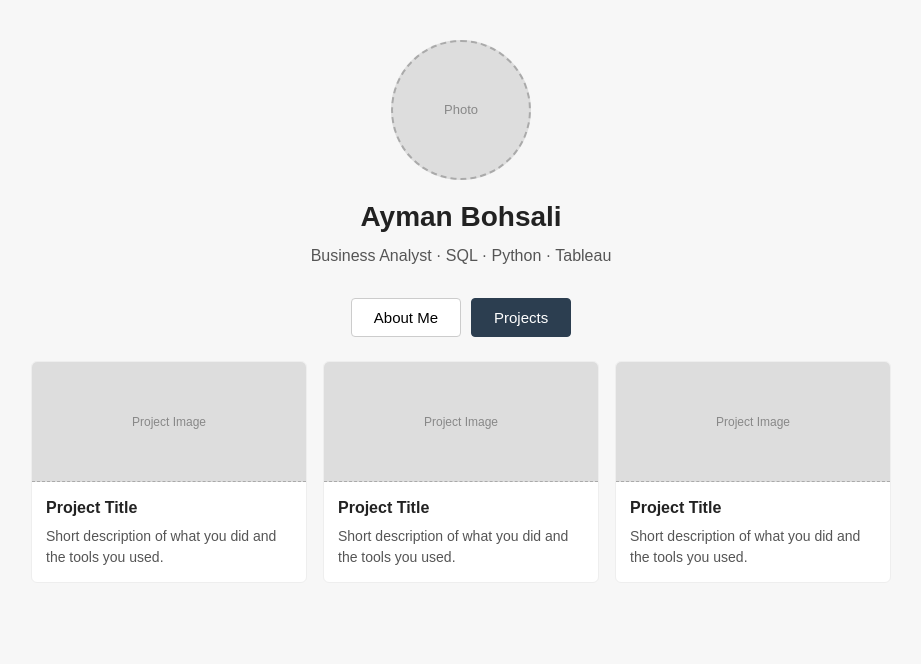
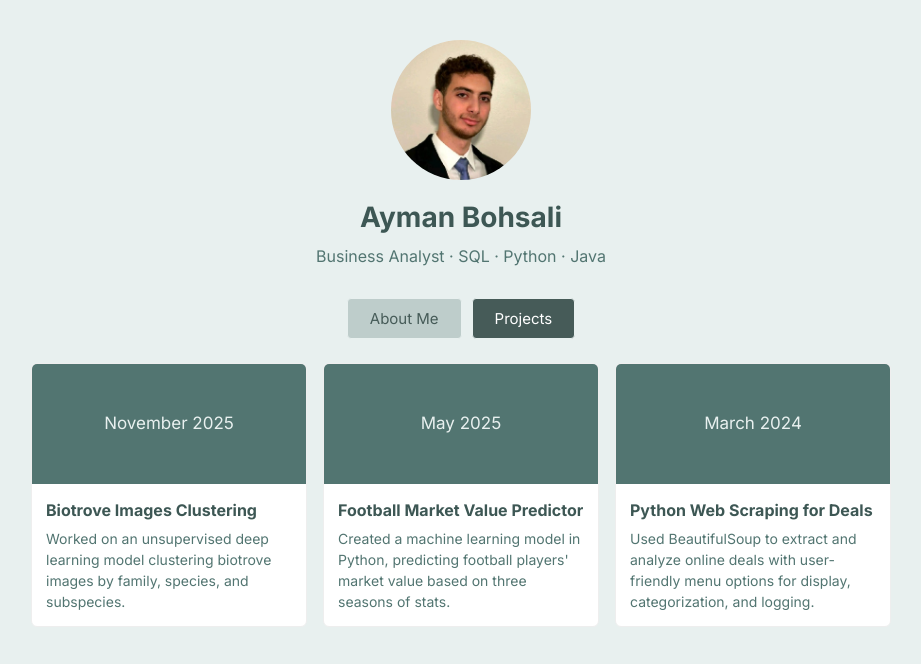
Before and after one commit to AymBohs/AymBohs.github.io, a plain HTML site: page index.html in a window 1280 px wide. Both pictures are taken after a click on the button "Projects". Shown: the whole page, without its empty margins (179-1100 px from the left). Drawn offline with Linux system fonts and the light colour scheme.

Commit message:
Updated the site and added picture

```diff
--- a/index.html
+++ b/index.html
@@ -6,7 +6,10 @@
     <meta charset="UTF-8" />
     <meta name="viewport" content="width=device-width, initial-scale=1.0" />
     <title>Business Analytics and Software Development Portfolio</title>
-
+<link
+  href="https://fonts.googleapis.com/css2?family=Inter:wght@400;500;600;700&display=swap"
+  rel="stylesheet"
+/>
     <style>
       /* ============================================================
        BASIC STYLES — students can tweak colors/fonts here
@@ -18,9 +21,9 @@
       }
 
       body {
-        font-family: Arial, Helvetica, sans-serif;
-        color: #222;
-        background: #f7f7f7;
+        font-family: "Inter", Helvetica, sans-serif;
+        color: #3d5754;
+        background: #e8f0ef;
         line-height: 1.5;
       }
 
@@ -41,13 +44,13 @@
         width: 140px;
         height: 140px;
         border-radius: 50%;
-        background: #ddd;
-        border: 2px dashed #aaa;
+        background: #e8f0ef;
+        border: 3px #3d5754;
         margin: 0 auto 16px;
         display: flex;
         align-items: center;
         justify-content: center;
-        color: #888;
+        color: #3d5754;
         font-size: 13px;
       }
 
@@ -57,7 +60,7 @@
       } /* NAME */
       header p {
         font-size: 16px;
-        color: #555;
+        color: #527571;
       } /* EXPERIENCES */
 
       /* ---------- TABS ---------- */
@@ -69,18 +72,20 @@
       }
 
       .tab-button {
+        font-family: "Inter", Helvetica, sans-serif;
         padding: 10px 22px;
-        border: 1px solid #ccc;
-        background: #fff;
+        border: 1px solid #e8f0ef;
+        color: #465b58;
+        background: #becdcb;
         cursor: pointer;
         font-size: 15px;
         border-radius: 4px;
       }
 
       .tab-button.active {
-        background: #2c3e50;
+        background: #465b58;
         color: #fff;
-        border-color: #2c3e50;
+        border-color: #e8f0ef;
       }
 
       /* ---------- TAB CONTENT ---------- */
@@ -96,6 +101,10 @@
         border: 1px solid #eee;
         border-radius: 6px;
         padding: 24px;
+      }
+
+      .panel p {
+        margin-bottom: 20px;
       }
 
       /* ---------- PROJECT CARDS (1 x 3 grid) ---------- */
@@ -115,13 +124,13 @@
       /* Empty space for project photo */
       .card-photo {
         height: 120px;
-        background: #ddd;
-        border-bottom: 1px dashed #aaa;
+        background: #527571;
+        border-bottom: 1px #527571;
         display: flex;
         align-items: center;
         justify-content: center;
-        color: #888;
-        font-size: 12px;
+        color: #e8f0ef;
+        font-size: 17px;
       }
 
       .card-text {
@@ -133,7 +142,7 @@
       }
       .card-text p {
         font-size: 14px;
-        color: #555;
+        color: #527571;
       }
 
       /* ---------- MOBILE: stack cards vertically ---------- */
@@ -152,10 +161,10 @@
          ============================================================ -->
       <header>
         <!-- Replace this div with <img src="your-photo.jpg" class="photo"> -->
-        <div class="photo">Photo</div>
+        <img src="suit pic 2 cropped.jpg" class="photo">
 
         <h1>Ayman Bohsali</h1>
-        <p>Business Analyst · SQL · Python · Tableau</p>
+        <p>Business Analyst · SQL · Python · Java</p>
       </header>
 
       <!-- ============================================================
@@ -173,40 +182,56 @@
       <!-- ---------- TAB 1: ABOUT ME ---------- -->
       <div id="about" class="tab-content active">
         <div class="panel">
+          <h2>About Me</h2>
+
           <p>
-            Write a short introduction about yourself here — your background,
-            skills, and what kind of business analytics role you're looking for.
+            I am a candidate for the Masters of Management in Analytics at McGill University
+            interested in software development, business analytics, and artificial
+            intelligence.
           </p>
+          <h2>Skills</h2>
+
+          <p>
+            Java · Python · SQL · Machine Learning · Git · Data Analysis
+          </p>
+
+          <h2>Education</h2>
+
+          <p>Bachelor of Computer Science — Concordia University
+            <br>
+            Masters of Management in Analytics — McGill University</p>
+
         </div>
       </div>
 
       <!-- ---------- TAB 2: PROJECTS ---------- -->
       <div id="projects" class="tab-content">
         <div class="cards">
-          <!-- CARD 1 -->
+
+                    <!-- CARD 2 -->
           <div class="card">
-            <div class="card-photo">Project Image</div>
+            <div class="card-photo">November 2025</div>
             <div class="card-text">
-              <h3>Project Title</h3>
-              <p>Short description of what you did and the tools you used.</p>
+              <h3>Biotrove Images Clustering</h3>
+              <p>Worked on an unsupervised deep learning model clustering biotrove images by family, species, and subspecies.</p>
             </div>
           </div>
 
-          <!-- CARD 2 -->
+          <!-- CARD 1 -->
           <div class="card">
-            <div class="card-photo">Project Image</div>
+            <div class="card-photo">May 2025</div>
             <div class="card-text">
-              <h3>Project Title</h3>
-              <p>Short description of what you did and the tools you used.</p>
+              <h3>Football Market Value Predictor</h3>
+              <p>Created a machine learning model in Python, predicting football players' market value based on three seasons of stats.</p>
             </div>
           </div>
 
           <!-- CARD 3 -->
           <div class="card">
-            <div class="card-photo">Project Image</div>
+            <div class="card-photo">March 2024</div>
             <div class="card-text">
-              <h3>Project Title</h3>
-              <p>Short description of what you did and the tools you used.</p>
+              <h3>Python Web Scraping for Deals</h3>
+              <p>Used BeautifulSoup to extract and analyze online deals with user-friendly menu options for display, categorization, and logging.</p>
             </div>
           </div>
         </div>
```
Also changed, not shown: suit pic 2 cropped.jpg (added).
